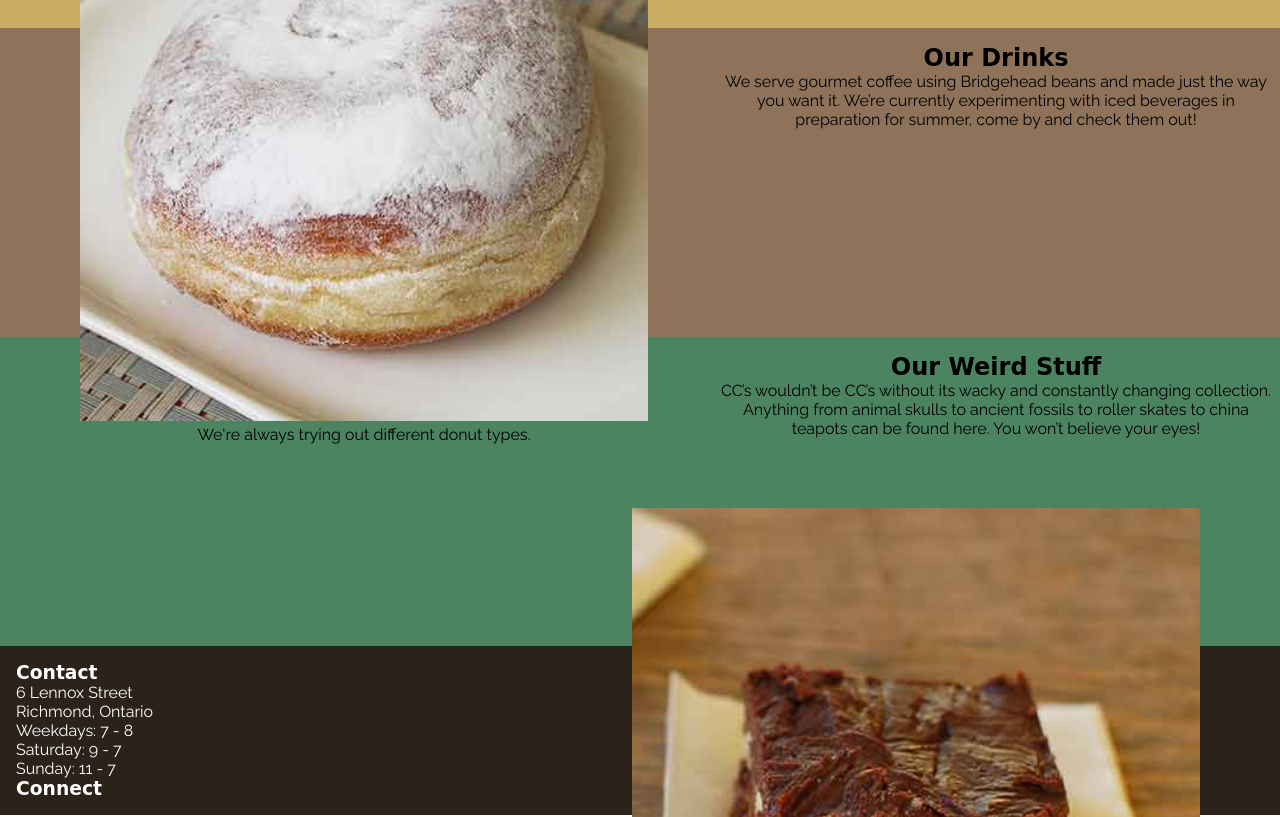
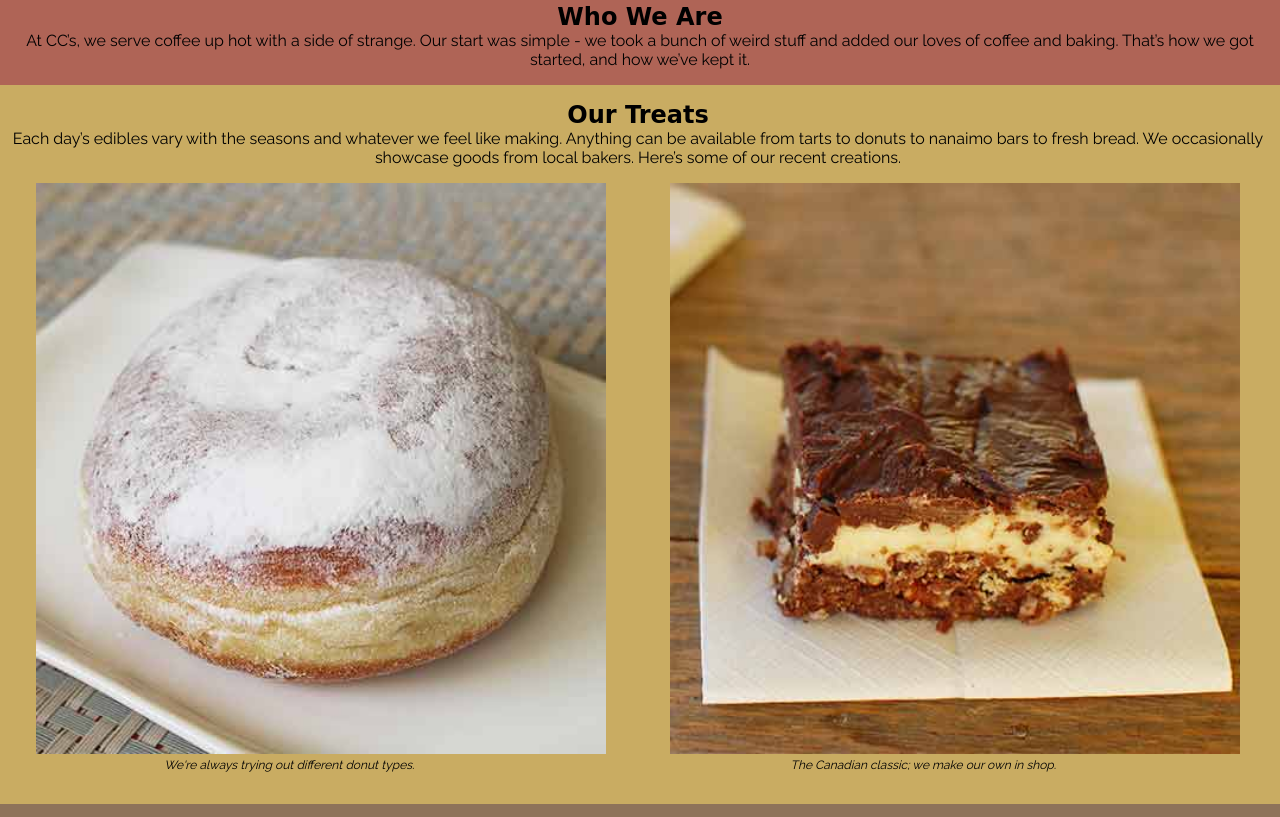
Before and after one commit to rachel-glennie/project-3, a plain HTML site: page index.html in a window 1280 px wide. Shown: the part 562-1379 px from the top of the page. Drawn offline with Linux system fonts and the light colour scheme; a web font is replaced by a local one.

Commit message:
Fixed image size and responsiveness

```diff
--- a/css/main.css
+++ b/css/main.css
@@ -24,19 +24,24 @@ h1 {
 	text-align: center;
 	font-size: 1.85em;
 	color: white;
+	padding: 1em 0em 1em 0em;
 
 }
 
 header {
 	background-color: #2b221a;
+	background-image: url(".../images/logo.svg");
+	background-position: center;
+	background-size: 100% auto;
 	color: white;
 }
 
 ol li{
 	display: block;
 	float: left;
-	padding: 1em 0em;
+	background-color: #2b221a;
 	width: 33.33333333%;
+	padding: 0.5em 0em;
 }
 
 ol a {
@@ -50,8 +55,6 @@ ol {
 	padding: 0em;
 	width: 100%;
 	margin: 0em;
-	background-color: #2b221a;
-	position: fixed;
 }
 
 ol li:hover {
@@ -59,10 +62,11 @@ ol li:hover {
 }
 
 .billboard {
-	padding: 6em 0em 1em 0em;
+	padding: 30% 0em 1em 0em;
 	background-image: url("../images/billboard.jpg");
 	background-size: 100% auto;
-	background-position: center;
+	background-position: fixed;
+	color: white;
 }
 
 h2 {
@@ -74,10 +78,11 @@ p {
 	margin: 0em;
 }
 
-figcap {
+figcaption {
 	font-size: 0.75em;
 	width: 90%;
 	font-style: italic;
+	text-align: center;
 }
 
 .info {
@@ -88,20 +93,25 @@ figcap {
 
 .food {
 	background-color: #c9ac62;
-	padding: 1em 0.5em 13em 0.5em;
+	padding: 1em 0.5em 1em 0.25em;
 	text-align: center;
 }
 
 .drinks {
 	background-color: #8e735a;
-	padding: 1em 0.5em 13em 0.5em;
+	padding: 1em 0.5em;
 	text-align: center;
 }
 
 .stuff {
 	background-color: #4c8462;
-	padding: 1em 0.5em 13em 0.5em;
+	padding: 1em 0.5em;
 	text-align: center;
+}
+
+figure {
+	margin: 0em;
+	display: inline-block;
 }
 
 .left {
@@ -112,21 +122,35 @@ figcap {
 
 .left img {
 	width: 90%;
+	margin: 0em;
+	display: inline-block;
 
 }
 
 .right {
 	width: 50%;
-	float: right;
 	padding: 1em 0em;
 }
 
 .right img {
 	width: 90%;
+	margin: 0em;
+	display: inline-block;
 }
+
 
 footer {
 	background-color: #2b221a;
 	color: white;
-	padding: 1em;
+	padding: 1em 0.5em 10em 0.5em;
 }
+
+.contact {
+	float: left;
+	width: 50%;
+	display: inline-block;
+}
+
+.connect {
+	display: inline-block;
+}
```
